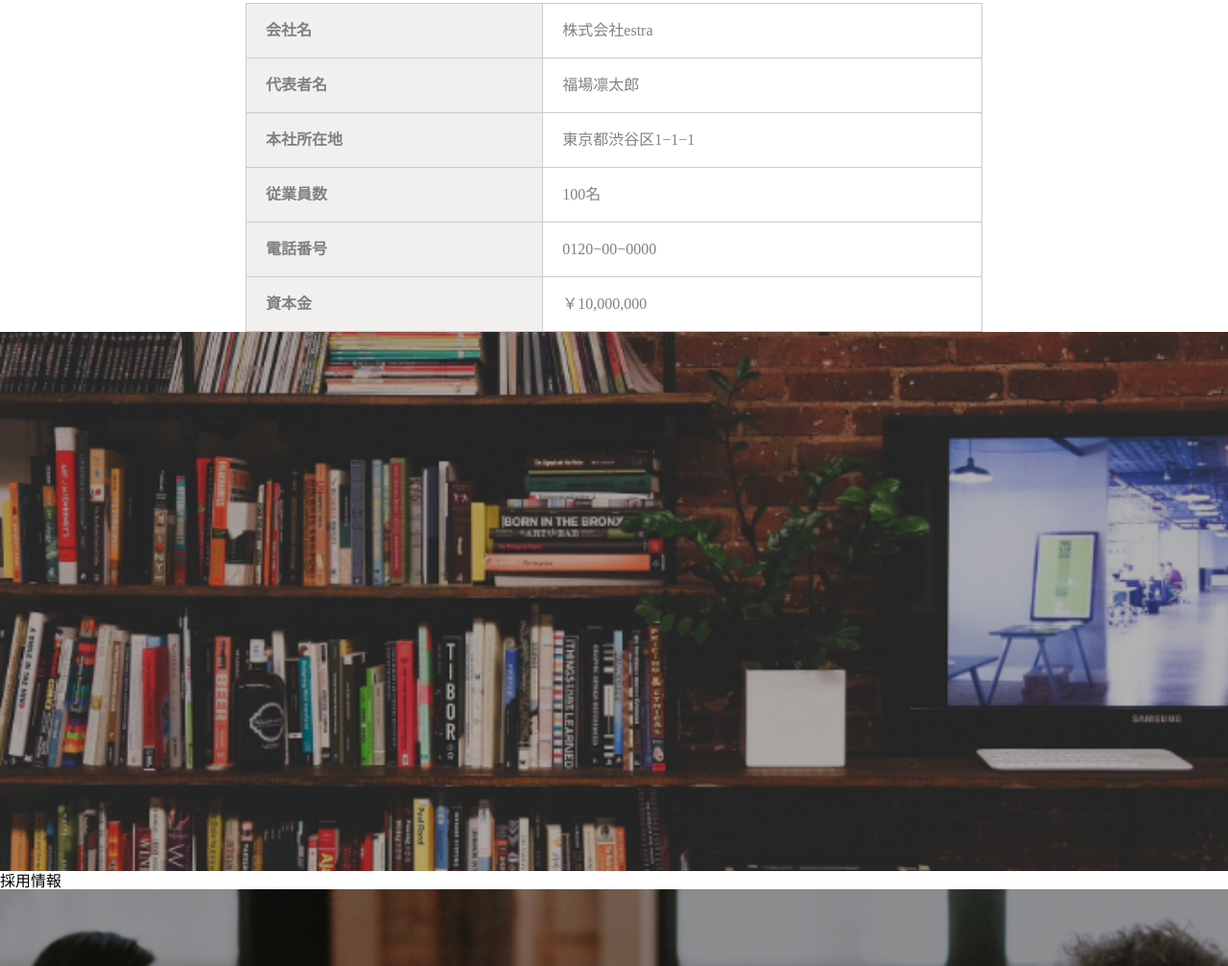
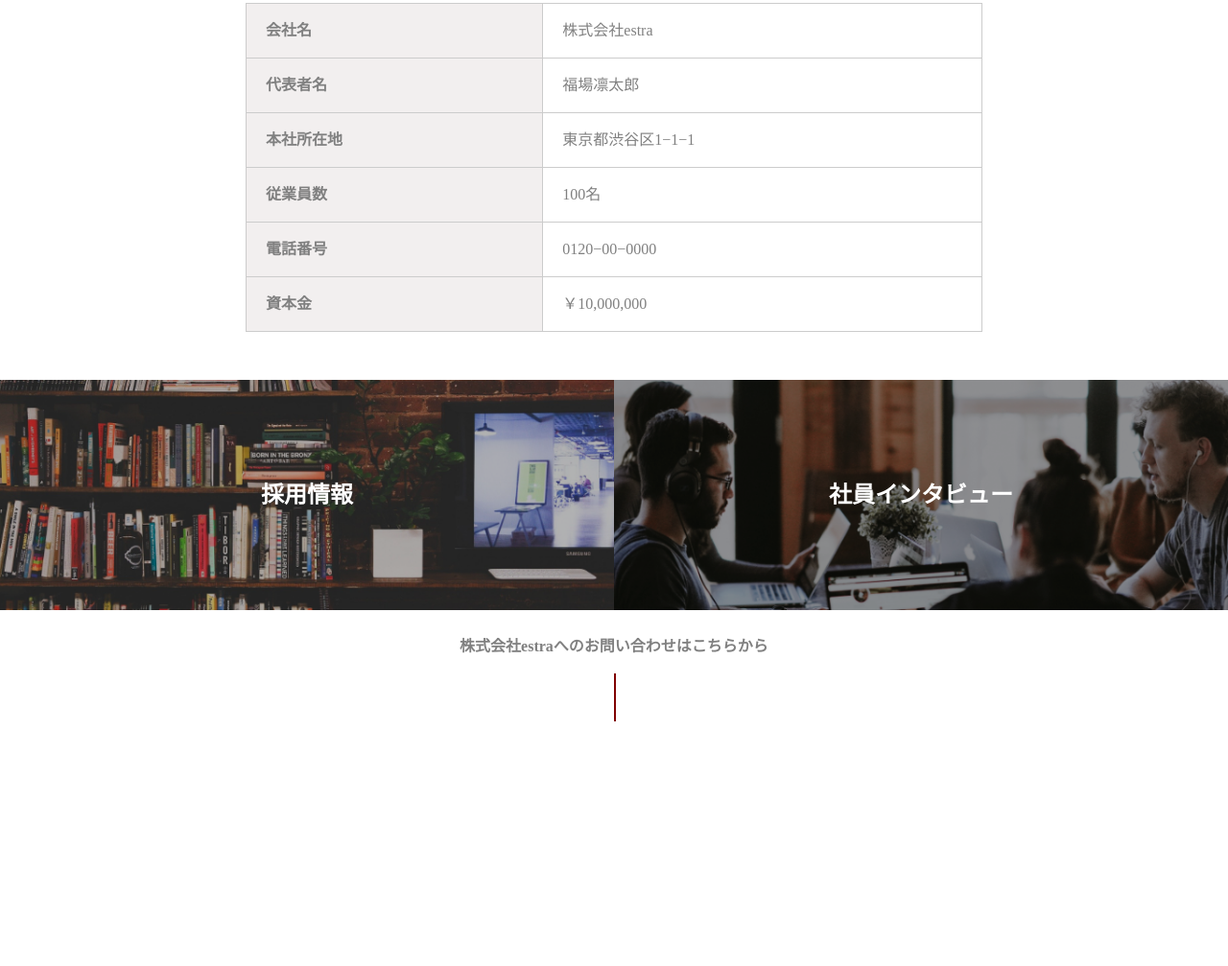
Before and after one commit to yukatonge/20211223_tonge, a plain HTML site: page index.html in a window 1280 px wide. Shown: the part 2973-3980 px from the top of the page at 96% size. After the commit the page ends 3725 px from the top, so only its background shows below. Drawn offline with Linux system fonts and the light colour scheme.

Commit message:
fourth-commit

```diff
--- a/css/style.css
+++ b/css/style.css
@@ -259,10 +259,13 @@ img{
 .card-img img{
   width: 100%;
   border-radius: 20px 20px 0 0;
+}
+.card-img{
   position: relative;
 }
 .card-cat{
-  position: absolute;
+  top: 0;
+  left: 0;
   background-color: #c11f65;
   color: white;
   padding: 10px;
@@ -333,5 +336,51 @@ table th{
   background-color: #f2efef;
   font-weight: bolder;
   text-align: left;
+}
+.wrapper{
+  display: flex;
+  margin-top: 50px;
+}
+.img-recruit{
+  position: relative;
+  background: url(../img/recruit.png) no-repeat center/cover;
+  height: 30vh;
+  width: 50vw;
+}
+.img-recruit-ttl{
+ position: absolute;
+ top: 50%;
+ left: 50%;
+ transform: translate(-50%, -50%);
+ font-size: 1.5rem;
+ color: #fff;
+}
+.img-int{
+  position: relative;
+  background: url(../img/interview.png) no-repeat center/cover;
+  height: 30vh;
+  width: 50vw;
+}
+.img-int-ttl{
+ position: absolute;
+ top: 50%;
+ left: 50%;
+ transform: translate(-50%, -50%);
+ font-size: 1.5rem;
+ color: #fff;
+}
+.cta-ttl{
+  font-size: 1rem;
+  color: gray;
+  font-weight: bolder;
+  margin-top: 30px;
+  text-align: center;
+}
+.v_line{
+  margin-left: 50%;
+  width: 2px;
+  height: 50px;
+  background-color: maroon;
+  margin-top: 20px;
 
 }
--- a/index.html
+++ b/index.html
@@ -186,14 +186,18 @@
       <td>￥10,000,000</td>
     </tr>
   </table>
-  <div img-recruit>
-    <img src="./img/recruit.png" alt="">
-    <p>採用情報</p>
+  <div class="wrapper">
+   <div class="img-recruit">
+    <h1 class="img-recruit-ttl">採用情報</h1>
+   </div>
+   <div class="img-int">
+    <h1 class="img-int-ttl">社員インタビュー</h1>
+   </div>
   </div>
-  <div img-interview>
-    <img src="./img/interview.png" alt="">
-    <p>社員インタビュー</p>
-  </div>
+<div class="cta">
+  <div class="cta-ttl">株式会社estraへのお問い合わせはこちらから</div>
+  <div class="v_line"></div>
+</div>
 
   </main>
   <footer>
```
